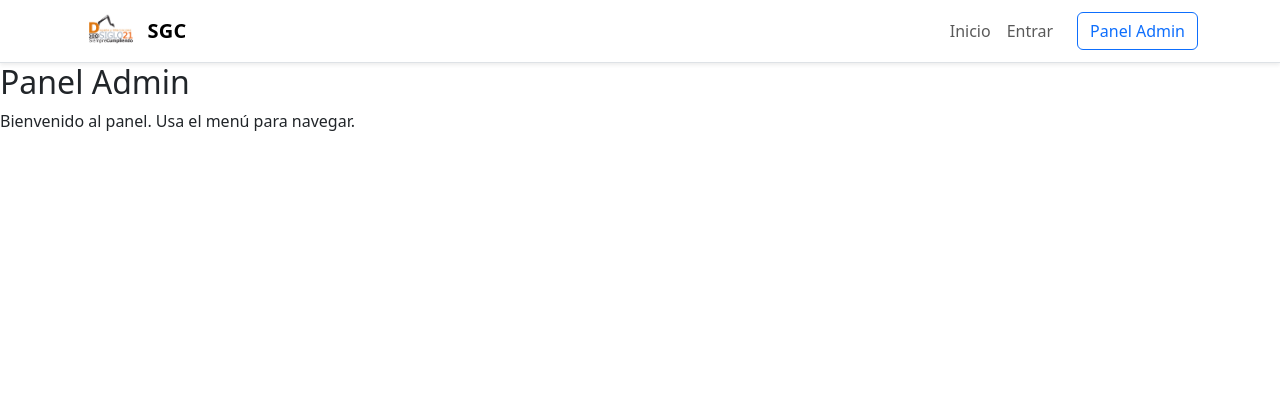
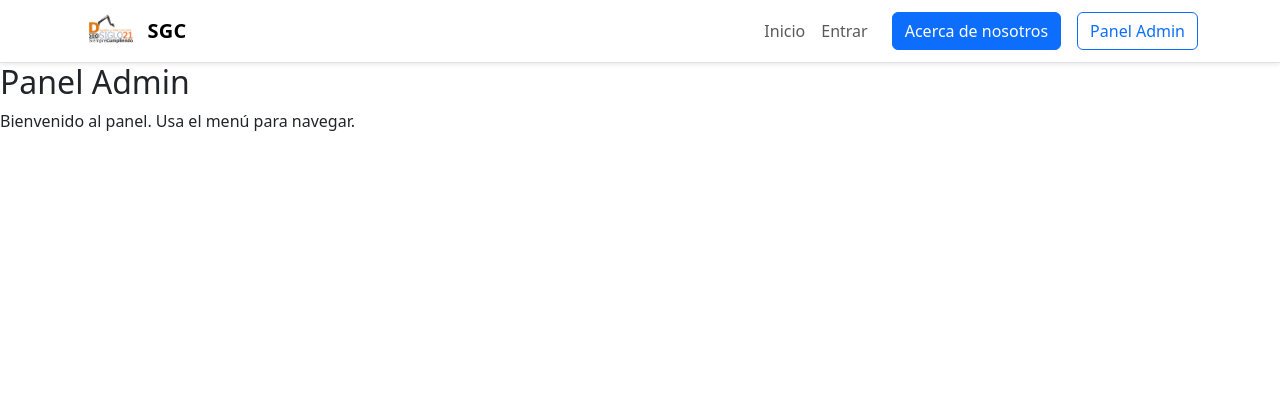
Before and after one commit to Mag0de0z2099/Proyecto-Codex, a Flask app: page /admin/ in a window 1280 px wide. Shown: the top 420 px of the page. Run offline with Flask 3, Linux system fonts and the light colour scheme; the visitor is signed in with stand-in values (Sample User, id 1).

Commit message:
Add external about link to navbar

```diff
--- a/app/templates/base.html
+++ b/app/templates/base.html
@@ -46,6 +46,11 @@
             <li class="nav-item">
               <a class="nav-link" href="{{ url_for('auth.login') }}">Entrar</a>
             </li>
+            <li class="nav-item ms-lg-3">
+              <a class="btn btn-primary" href="https://www.dusiglo21.com" target="_blank">
+                Acerca de nosotros
+              </a>
+            </li>
             <li class="nav-item">
               <a class="btn btn-outline-primary ms-lg-3" href="{{ url_for('admin.index') }}">Panel Admin</a>
             </li>
```
Also changed, not shown: tests/web/test_home.py (+4 -1 lines).
